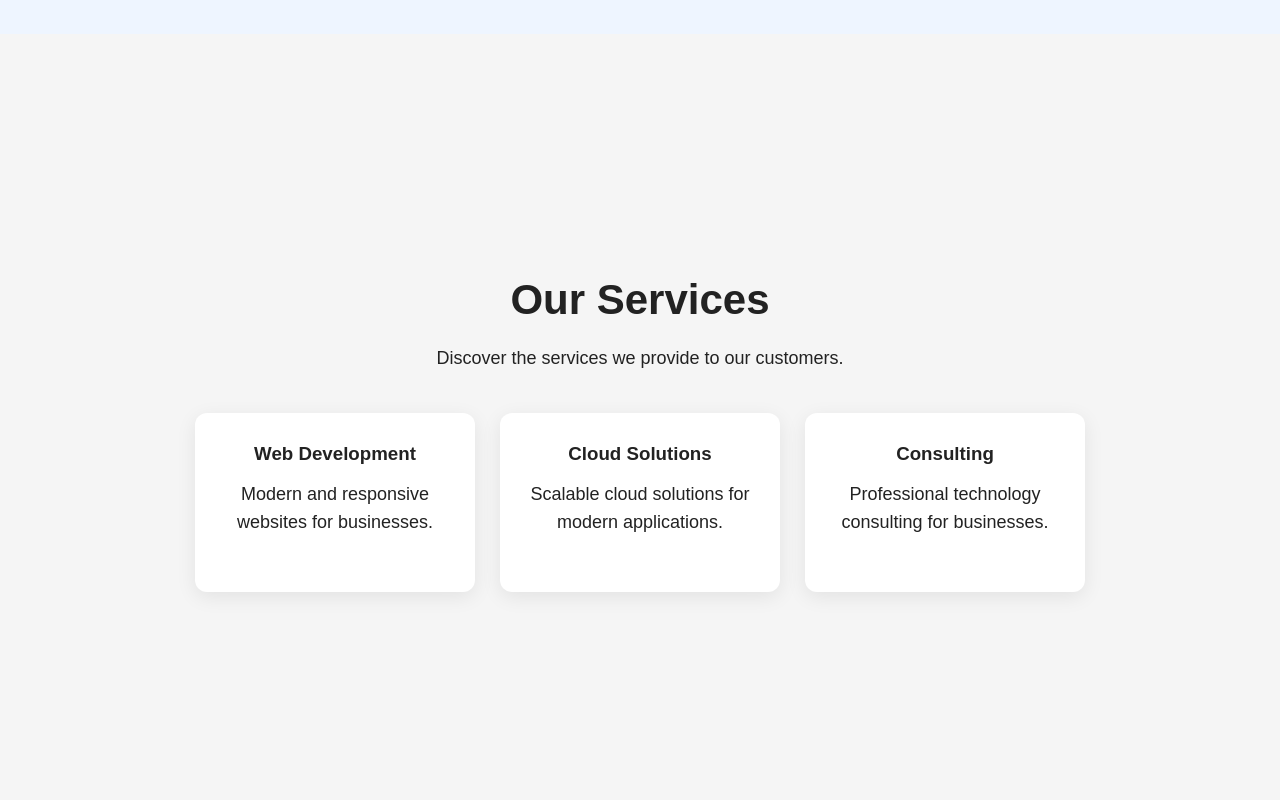
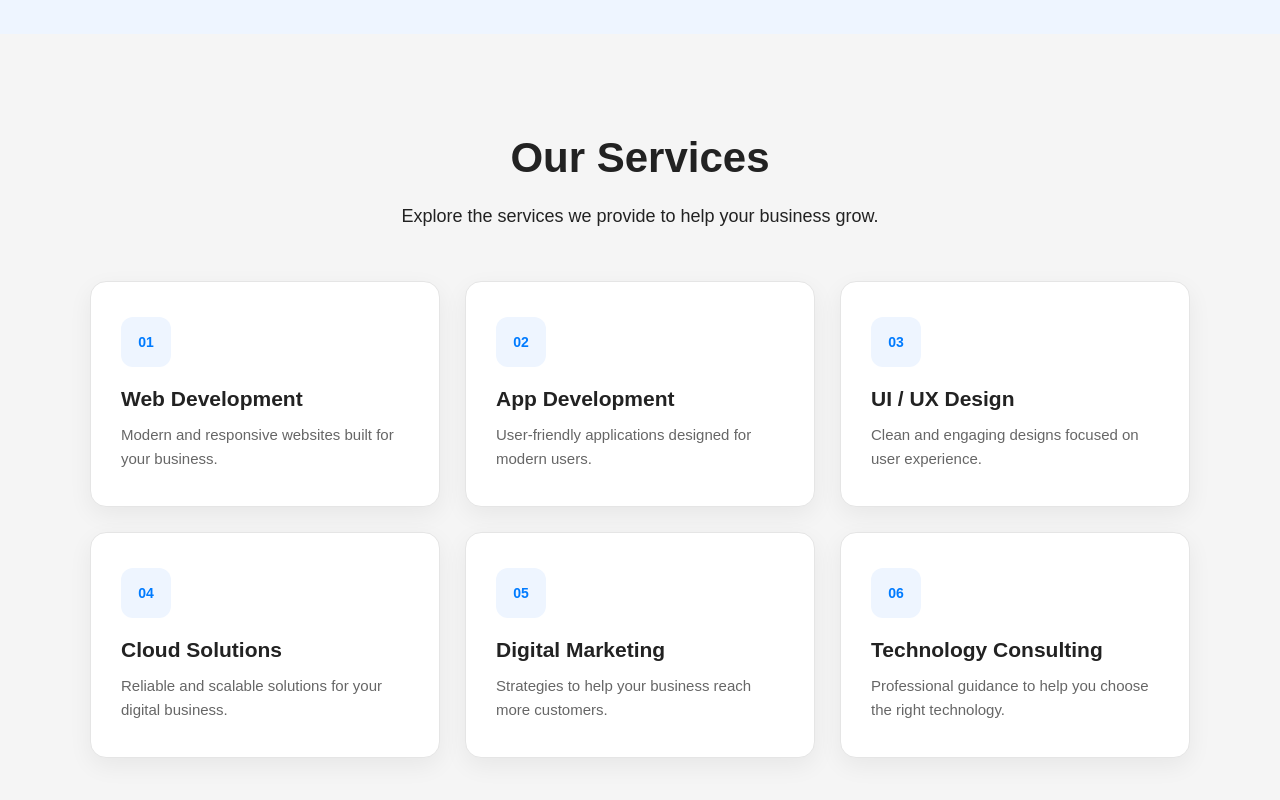
Before and after one commit to satvic655/MyCompanyWebsite, a plain HTML site: page index.html in a window 1280 px wide. Shown: the part 784-1584 px from the top of the page. Drawn offline with Linux system fonts and the light colour scheme.

Commit message:
feat: add six service cards

```diff
--- a/index.html
+++ b/index.html
@@ -87,29 +87,80 @@
         <h2>Our Services</h2>
 
         <p>
-                Discover the services we provide to our customers.
+            Explore the services we provide to help your business grow.
         </p>
+
 
         <div class="services-container">
 
+            <!-- Card 1 -->
             <div class="service-card">
+                <div class="service-icon">01</div>
+
                 <h3>Web Development</h3>
+
                 <p>
-                        Modern and responsive websites for businesses.
+                    Modern and responsive websites built for your business.
                 </p>
             </div>
 
+
+            <!-- Card 2 -->
             <div class="service-card">
-                    <h3>Cloud Solutions</h3>
+                <div class="service-icon">02</div>
+
+                <h3>App Development</h3>
+
                 <p>
-                        Scalable cloud solutions for modern applications.
+                    User-friendly applications designed for modern users.
                 </p>
             </div>
 
+
+            <!-- Card 3 -->
             <div class="service-card">
-                    <h3>Consulting</h3>
+                <div class="service-icon">03</div>
+
+                <h3>UI / UX Design</h3>
+
                 <p>
-                        Professional technology consulting for businesses.
+                    Clean and engaging designs focused on user experience.
+                </p>
+            </div>
+
+
+            <!-- Card 4 -->
+            <div class="service-card">
+                <div class="service-icon">04</div>
+
+                <h3>Cloud Solutions</h3>
+
+                <p>
+                    Reliable and scalable solutions for your digital business.
+                </p>
+            </div>
+
+
+            <!-- Card 5 -->
+            <div class="service-card">
+                <div class="service-icon">05</div>
+
+                <h3>Digital Marketing</h3>
+
+                <p>
+                    Strategies to help your business reach more customers.
+                </p>
+            </div>
+
+
+            <!-- Card 6 -->
+            <div class="service-card">
+                <div class="service-icon">06</div>
+
+                <h3>Technology Consulting</h3>
+
+                <p>
+                    Professional guidance to help you choose the right technology.
                 </p>
             </div>
 
@@ -118,8 +169,6 @@
     </div>
 
 </section>
-
-
     <!-- ================= CAREER ================= -->
 
     <section id="career" class="career-section">
--- a/style.css
+++ b/style.css
@@ -312,47 +312,155 @@ section {
 }
 
 
+
+/* ================= SERVICES ================= */
+
 /* ================= SERVICES ================= */
 
 .services-section {
+    background-color: #f5f5f5;
 
-    background-color: #f5f5f5;
+    padding: 100px 40px;
 }
+
+
+/* ================= SERVICES CONTAINER ================= */
 
 .services-container {
 
-    display: flex;
+    width: 100%;
 
-    justify-content: center;
+    max-width: 1100px;
+
+    margin: 50px auto 0;
+
+    display: grid;
+
+    grid-template-columns: repeat(3, 1fr);
 
     gap: 25px;
+}
 
-    margin-top: 40px;
-}
+
+/* ================= SERVICE CARD ================= */
 
 .service-card {
 
-    width: 280px;
-
-    padding: 30px;
-
     background-color: white;
 
-    border-radius: 12px;
+    padding: 35px 30px;
 
-    box-shadow: 0 5px 20px rgba(0, 0, 0, 0.08);
+    border-radius: 16px;
 
-    transition: 0.3s;
+    text-align: left;
+
+    border: 1px solid #e5e5e5;
+
+    box-shadow: 0 8px 25px rgba(0, 0, 0, 0.06);
+
+    transition: all 0.3s ease;
 }
+
+
+/* ================= CARD HOVER ================= */
 
 .service-card:hover {
 
     transform: translateY(-8px);
+
+    box-shadow: 0 15px 35px rgba(0, 0, 0, 0.12);
 }
+
+
+/* ================= SERVICE ICON / NUMBER ================= */
+
+.service-icon {
+
+    width: 50px;
+
+    height: 50px;
+
+    display: flex;
+
+    align-items: center;
+
+    justify-content: center;
+
+    margin-bottom: 20px;
+
+    border-radius: 12px;
+
+    background-color: #eef5ff;
+
+    color: #007bff;
+
+    font-size: 14px;
+
+    font-weight: bold;
+}
+
+
+/* ================= CARD HEADING ================= */
 
 .service-card h3 {
 
-    margin-bottom: 15px;
+    font-size: 21px;
+
+    margin-bottom: 12px;
+}
+
+
+/* ================= CARD PARAGRAPH ================= */
+
+.service-card p {
+
+    font-size: 15px;
+
+    line-height: 1.6;
+
+    color: #666;
+
+    margin-bottom: 0;
+}
+
+
+/* ================= TABLET ================= */
+
+@media (max-width: 900px) {
+
+    .services-container {
+
+        grid-template-columns: repeat(2, 1fr);
+
+    }
+
+}
+
+
+/* ================= MOBILE ================= */
+
+@media (max-width: 600px) {
+
+    .services-section {
+
+        padding: 80px 20px;
+
+    }
+
+    .services-container {
+
+        grid-template-columns: 1fr;
+
+        gap: 20px;
+
+    }
+
+    .service-card {
+
+        padding: 30px 25px;
+
+    }
+
 }
 
 
```
Lines whose indentation alone changed are shown as unchanged.
